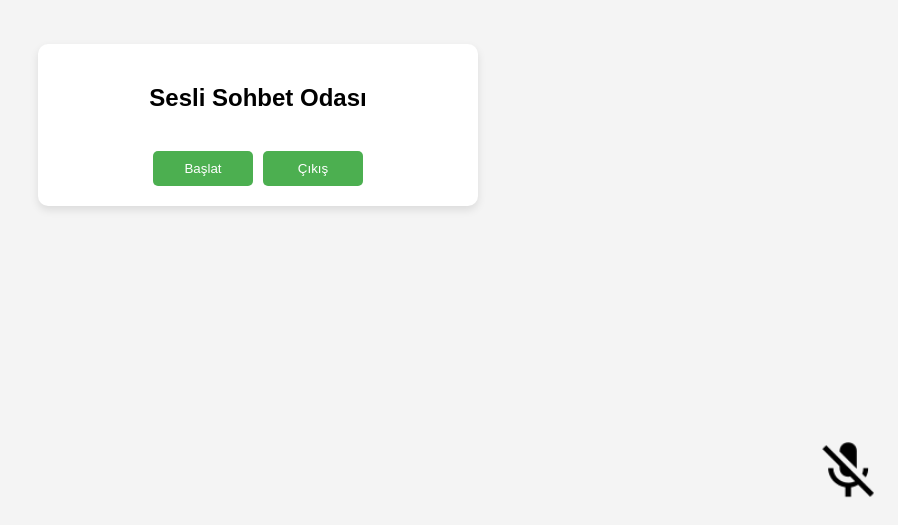
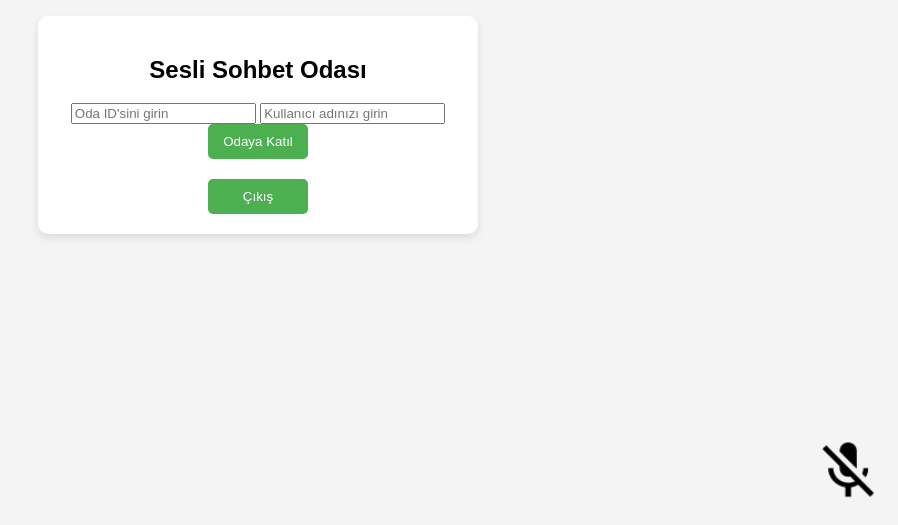
Before and after one commit to Ceka124124/paputu, a website: page public/index.html in a window 1280 px wide. Shown: the part 275-800 px from the top of the page, without its empty margins (382-1280 px from the left). Drawn offline with nearby package versions, Linux system fonts and the light colour scheme; no server answers; files whose address does not match are found by name.

Commit message:
Update index.html

```diff
--- a/public/index.html
+++ b/public/index.html
@@ -9,10 +9,14 @@
 <body>
     <div class="chat-room">
         <h2>Sesli Sohbet Odası</h2>
+        <div class="join-section">
+            <input type="text" id="room-id" placeholder="Oda ID'sini girin" />
+            <input type="text" id="user-name" placeholder="Kullanıcı adınızı girin" />
+            <button id="join-button">Odaya Katıl</button>
+        </div>
         <div class="seats-container" id="seats-container"></div>
         <div class="controls">
-            <button id="start-button" aria-label="Sohbet odasına katıl">Başlat</button>
-            <button id="leave-button" aria-label="Sohbet odasından çık">Çıkış</button>
+            <button id="leave-button">Çıkış</button>
         </div>
     </div>
 
```
